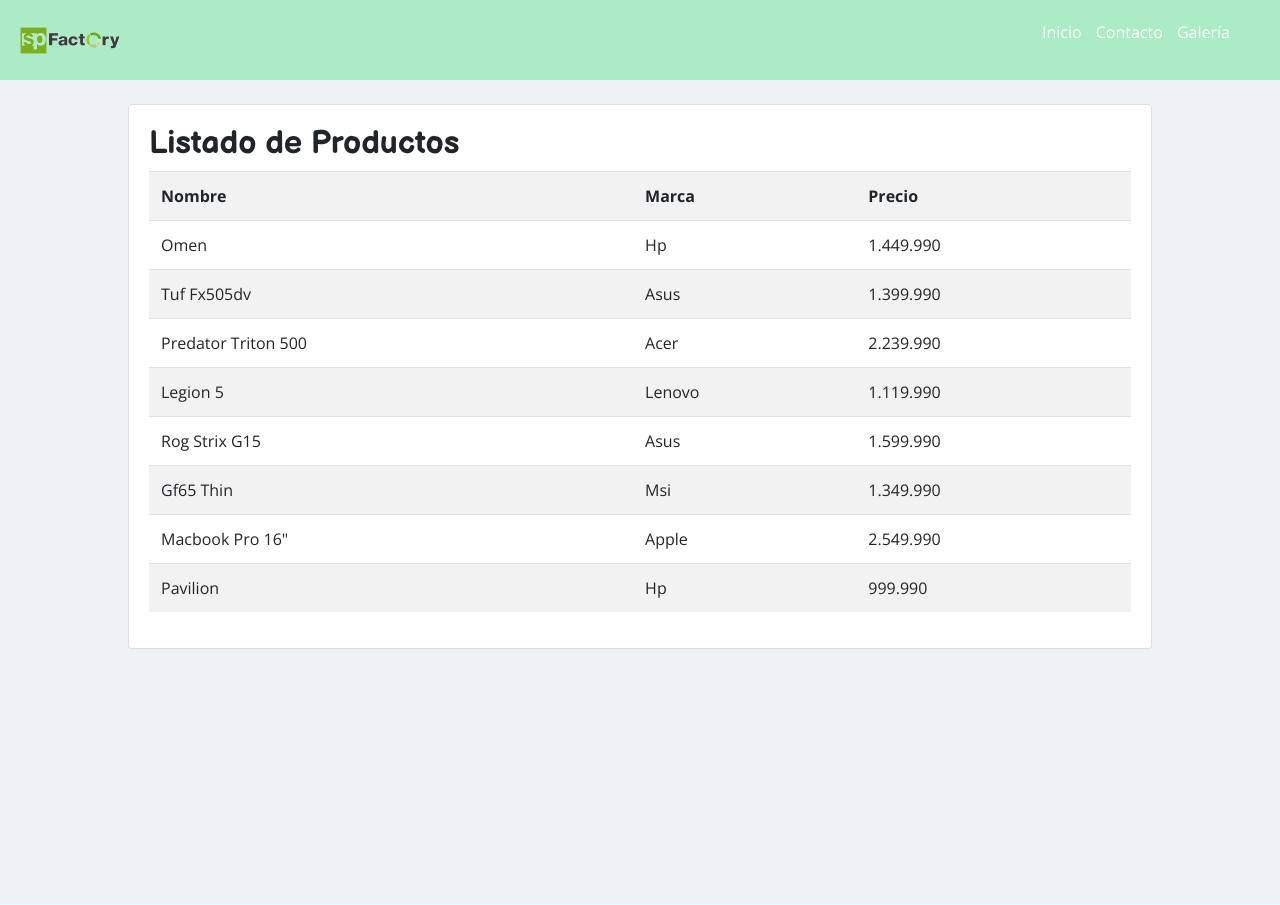
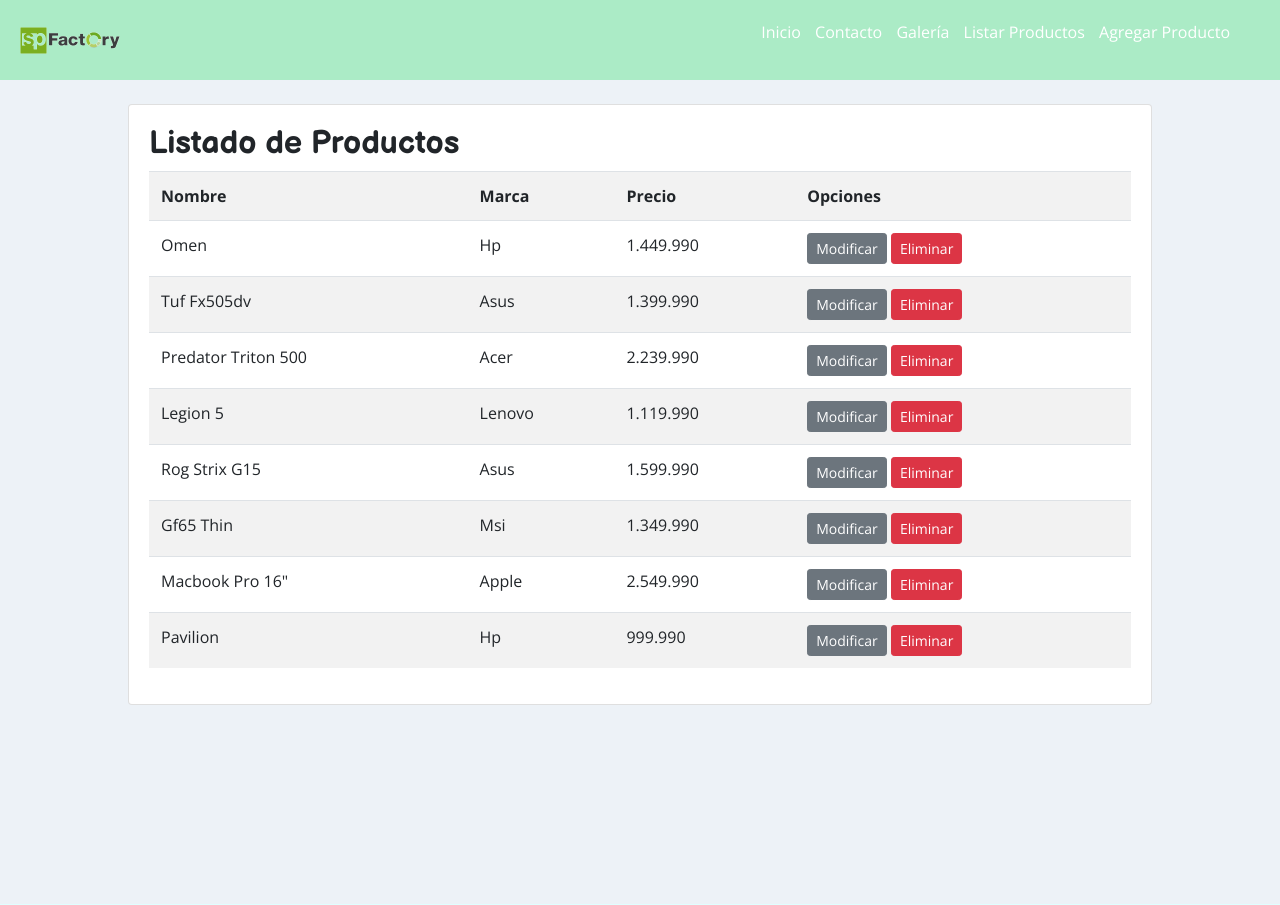
Before and after one commit to cambuuu/SpFactory, a Django app: page /listar-productos/ in a window 1280 px wide. Shown: the top 905 px of the page. Run offline with Django 3.2, Linux system fonts and the light colour scheme; data comes from the database, SQL or seed files in the repository; both versions use the stored data as it was after the commit; some libraries are stand-ins or nearby versions.

Commit message:
CRUD completo

```diff
--- a/app/forms.py
+++ b/app/forms.py
@@ -7,15 +7,12 @@ class ContactoForm(forms.ModelForm):
         model = Contacto
         fields = '__all__'
 
-class DateInput(forms.DateInput):
-    input_type = 'date'
-
 class ProductoForm(forms.ModelForm):
 
     class Meta:
         model = Producto
         fields = '__all__'
         widgets = {
-            'fecha_producto': DateInput()
+            'fecha_producto': forms.SelectDateWidget()
 
         }
--- a/app/static/app/css/estilo.css
+++ b/app/static/app/css/estilo.css
@@ -177,17 +177,8 @@ textarea {
 
 
 /*Tablets*/
-@media (max-width: 1024px) {
-    .galeria {
-        grid-template-columns: 1fr 1fr;
-    }
-    .producto {
-        width: 50%;
-    }
+@media (max-width: 600px) {
 
-    .formulario_contacto {
-        width: 100%;
-    }
 }
 
 /*Smartphone*/
@@ -201,20 +192,7 @@ textarea {
         display:block;
     }
 
-    @keyframes animacion_producto_mobile {
-        0% {
-            transform: scale(0.1); /*0-1*/
-            /*opacity: 0 - 1*/
-        }
 
-        80% {
-            transform: scale(1.1);
-        }
-
-        100% {
-            transform: scale(1);
-        }
-    }
 
     .producto {
         width: 100%;
--- a/app/templates/app/base.html
+++ b/app/templates/app/base.html
@@ -20,7 +20,7 @@
 
 
     <header id="header">
-        <img class="menu" src="{% static 'app/img/menuiconwhite.png' %}" alt="menu" id="menu">
+        <img class="menu" src="{% static 'app/img/menu.png' %}" alt="menu" id="menu">
         <div class="contenedor_logo">
             <img  class="logo"  src="{% static 'app/img/logospfactory.png' %}" alt="logo">
         </div>
@@ -36,6 +36,12 @@
                         <a href="{% url 'contacto' %}">Contacto</a>
                     </li>
                     <li><a href="{% url 'galeria' %}">Galería</a></li>
+                    <li>
+                        <a href="{% url 'listar_productos' %}">Listar Productos</a>
+                    </li>
+                    <li>
+                        <a href="{% url 'agregar_producto' %}">Agregar Producto</a>
+                    </li>
                 </ul>
             </nav>
 
@@ -44,6 +50,8 @@
     </header>
 
     <div id="contenido">
+
+
 
         {% block contenido %}
 
@@ -63,6 +71,21 @@
 
     <script src="{% static 'app/js/menu.js' %}"></script>
 
+    <script src="https://cdn.jsdelivr.net/npm/sweetalert2@10"></script>
+
+    {% if messages %}
+        {% for m in messages %}
+            <script>
+                Swal.fire({
+                    "title": "Felicitaciones",
+                    "text": "{{ m }}",
+                    "icon": "success"
+                })
+            </script>
+        {% endfor %}
+    {% endif %}
+
+
 
 {% block js %}
 
--- a/app/templates/app/producto/listar.html
+++ b/app/templates/app/producto/listar.html
@@ -1,4 +1,30 @@
 {% extends 'app/base.html' %}
+
+{% block js %}
+    <script>
+
+    function eliminarProducto(id){
+        Swal.fire({
+            "title": "¿Deseas eliminar el producto?",
+            "text": "esta acción no puede deshacerse ",
+            "icon": "question",
+            "showCancelButton": true,
+            "cancelButtonText": "Cancelar",
+            "confirmButtonText": "Confirmar",
+            "confirmButtonColor": "#dc3545"
+        })
+        .then(function (result){
+            if(result.isConfirmed){
+                window.location.href= "/eliminar-producto/"+id+"/"
+            }
+
+        })
+    }
+    </script>
+
+
+
+{% endblock %}
 
 {% block contenido %}
 {% load humanize %}
@@ -13,6 +39,7 @@
             <th>Nombre</th>
             <th>Marca</th>
             <th>Precio</th>
+            <th>Opciones</th>
         </tr>
     {% for p in productos %}
 
@@ -20,6 +47,10 @@
         <td>{{ p.nombre | title }}</td>
         <td>{{ p.marca | title }}</td>
         <td>{{ p.precio | intcomma }}</td>
+        <td>
+            <a href="{% url 'modificar_producto' p.id %}" class="btn btn-secondary btn-sm">Modificar</a>
+            <a href="#" onclick="eliminarProducto({{ p.id }})" class="btn btn-danger btn-sm">Eliminar</a>
+        </td>
     </tr>
     {% endfor %}
     </table>
--- a/app/urls.py
+++ b/app/urls.py
@@ -1,5 +1,5 @@
 from django.urls import path
-from .views import home, contacto, galeria, agregar_producto, listar_productos
+from .views import home, contacto, galeria, agregar_producto, listar_productos, modificar_producto, eliminar_producto
 
 urlpatterns = [
     path('', home, name="home"),
@@ -7,5 +7,8 @@ urlpatterns = [
     path('galeria/', galeria, name="galeria"),
     path('agregar-producto/', agregar_producto, name="agregar_producto"),
     path('listar-productos/', listar_productos, name="listar_productos"),
+    path('modificar-producto/<id>/', modificar_producto, name="modificar_producto"),
+    path('eliminar-producto/<id>/', eliminar_producto, name="eliminar_producto"),
+
 
 ]
--- a/app/views.py
+++ b/app/views.py
@@ -1,6 +1,7 @@
-from django.shortcuts import render
+from django.shortcuts import render, redirect, get_object_or_404
 from .models import Producto
 from .forms import ContactoForm, ProductoForm
+from django.contrib import messages
 
 # Create your views here.
 def home(request):
@@ -35,9 +36,12 @@ def agregar_producto(request):
         formulario = ProductoForm(data=request.POST, files=request.FILES)
         if formulario.is_valid():
             formulario.save()
+            messages.success(request, "Producto agregado correctamente")
             data["mensaje"] = "Producto agregado correctamente"
         else:
+            messages.ERROR(request,"No se ha podido agregar el producto")
             data["form"] = formulario
+
     return render(request, 'app/producto/agregar.html', data)
 
 def listar_productos(request):
@@ -48,3 +52,28 @@ def listar_productos(request):
         'productos': productos
     }
     return render(request, 'app/producto/listar.html', data)
+
+
+def modificar_producto(request, id):
+
+    producto = get_object_or_404(Producto, id=id)
+
+    data = {
+        'form': ProductoForm(instance=producto)
+    }
+
+    if request.method == 'POST':
+        formulario = ProductoForm(data=request.POST, instance=producto, files=request.FILES)
+        if formulario.is_valid:
+            formulario.save()
+            messages.success(request,"Producto modificado correctamente")
+            return redirect(to="listar_productos")
+        data["form"] = formulario
+
+    return render(request, 'app/producto/modificar.html', data)
+
+def eliminar_producto(request, id):
+    producto= get_object_or_404(Producto, id=id)
+    producto.delete()
+    messages.success(request, "Producto eliminado correctamente")
+    return redirect(to="listar_productos")
--- a/spfactory/settings.py
+++ b/spfactory/settings.py
@@ -26,6 +26,8 @@ SECRET_KEY = 's+%o6ozq-9tt0--!g2se@u*37hliuo^7+1-uf=ne^q8+#n_e-h'
 DEBUG = True
 
 ALLOWED_HOSTS = []
+
+MESSAGE_STORAGE = "django.contrib.messages.storage.cookie.CookieStorage"
 
 
 # Application definition
```
Also changed, not shown: app/templates/app/producto/modificar.html (+29 -0 lines), app/static/app/img/menu.png (renamed from app/static/app/img/menuiconwhite.png), db.sqlite3, media/productos/macbook_pro16_6LrIHHK.jpg (added), media/productos/macbook_pro16_OhNUHJ7.jpg (added), media/productos/omen_HvnFzqA.jpg (added), media/productos/omen_XEFGZKd.jpg (added).
